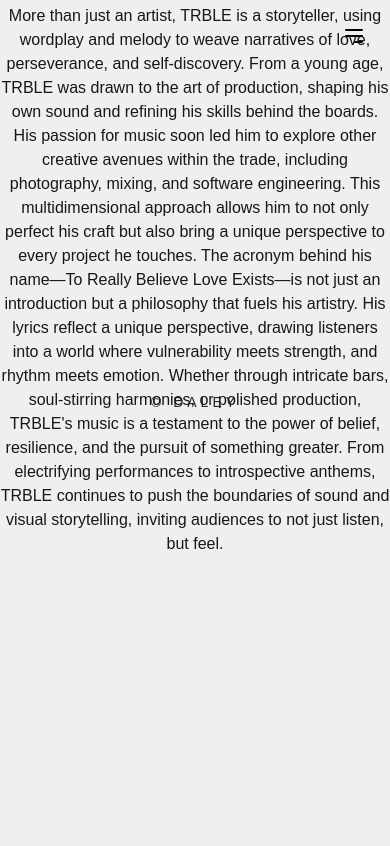
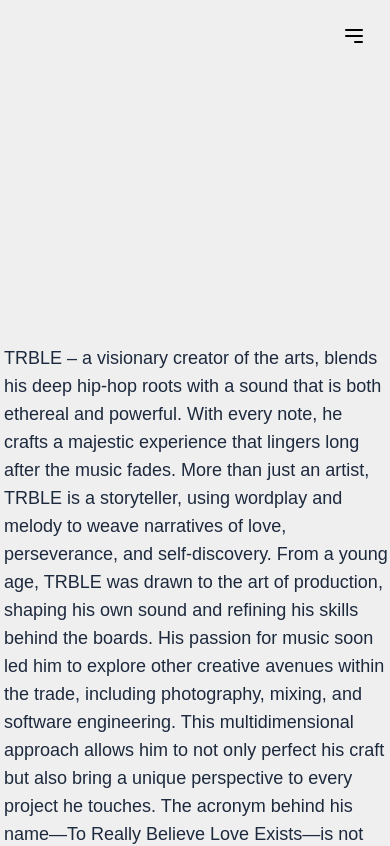
Before and after one commit to trble91/trble-site, a Next.js app: page /About in a window 390 px wide. Shown: the top 846 px of the page. Built offline with nearby package versions, Linux system fonts and the light colour scheme.

Commit message:
2.6.4.5 fixes z-inde

```diff
--- a/src/app/About/page.js
+++ b/src/app/About/page.js
@@ -20,17 +20,19 @@ From electrifying performances to introspective anthems, TRBLE continues to push
       <Navbar />
       <div>
       <motion.div
-        className="flex relative flex-row justify-center mt-8 snap-center sm:p-20 xl:-pt-20 xl:pb-20"
+        className="flex flex-col items-center space-y-6 min-h-screen py-12 snap-center sm:p-20 xl:-pt-20 xl:pb-20"
         initial={{ opacity: 0, y: 50 }}
         animate={{ opacity: 1, y: 0 }}
         transition={{ duration: 0.8, ease: "easeOut" }}
       >
         <div className="flex flex-col justify-center items-center relative w-full h-64">
           <motion.div
-            className="absolute flex-col justify-center items-center text-center"
+            className="flex absolute flex-row text-start text-slate-800 sm:text-center text-lg top-56 xl:flex-row max-w-[700px] items-center snap-center"
             transition={{ repeat: Infinity, duration: 4, ease: "linear" }}
           >
+            <p className="flex relative ml-1 text-left font-thin text-m mb-8">
            {text}
+            </p>
           </motion.div>
         </div>
       </motion.div>
--- a/src/app/Components/Menu.js
+++ b/src/app/Components/Menu.js
@@ -5,7 +5,7 @@ import Link from "next/link";
 
 export default function Menu({ links }) {
   return (
-    <div className="absolute top-16 right-0 w-full bg-stone-200 text-black sm:z-18 xl:z-10">
+    <div className="absolute top-16 right-0 w-full bg-stone-200 text-black sm:z-50 xl:z-50">
       {links.map((link) => (
         <Link
           key={link.href}
--- a/src/app/Components/Navbar.js
+++ b/src/app/Components/Navbar.js
@@ -24,7 +24,7 @@ export default function Navbar() {
 
   return (
     <>
-      <nav className="relative flex justify-end items-center p-6 bg-gray-150 text-black">
+      <nav className="sticky flex justify-end items-center p-6 bg-gray-150 text-black">
         <button
           className="block focus:outline-none"
           onClick={toggleMenu}
--- a/src/app/Music/page.js
+++ b/src/app/Music/page.js
@@ -164,13 +164,13 @@ export default function Music() {
   return (
     <>
       <Navbar />
-      <div className="flex relative flex-row justify-center mt-4 mb-4 snap-center xl:-pt-20 xl:pb-20">
+      <div className="flex relative flex-row justify-center mt-4 mb-4 snap-center xl:z-40 sm:z-30 xl:-pt-20 xl:pb-20">
         <script
           src="https://static.elfsight.com/platform/platform.js"
           async
         ></script>
         <div
-          class="elfsight-app-46e261e8-a197-441e-b442-424d4a26de7c"
+          className="elfsight-app-46e261e8-a197-441e-b442-424d4a26de7c"
           data-elfsight-app-lazy
         ></div>
       </div>
--- a/src/app/Videos/page.js
+++ b/src/app/Videos/page.js
@@ -12,7 +12,7 @@ export default function Video() {
   return (
     <>
       <Navbar />
-      <div className="flex relative flex-row justify-center mt-4 mb-4 snap-center xl:-pt-20 xl:pb-20">
+      <div className="flex relative flex-row justify-center mt-4 mb-4 snap-center xl:z-40 sm:z-30 xl:-pt-20 xl:pb-20">
         <div className="flex flex-col justify-center items-center">
           <motion.div
             style={{
```
